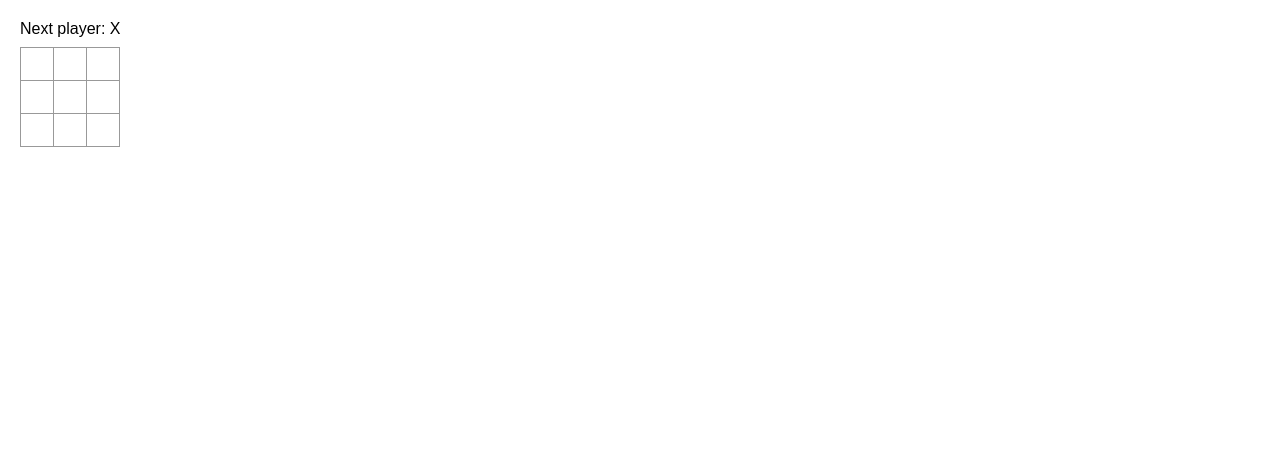
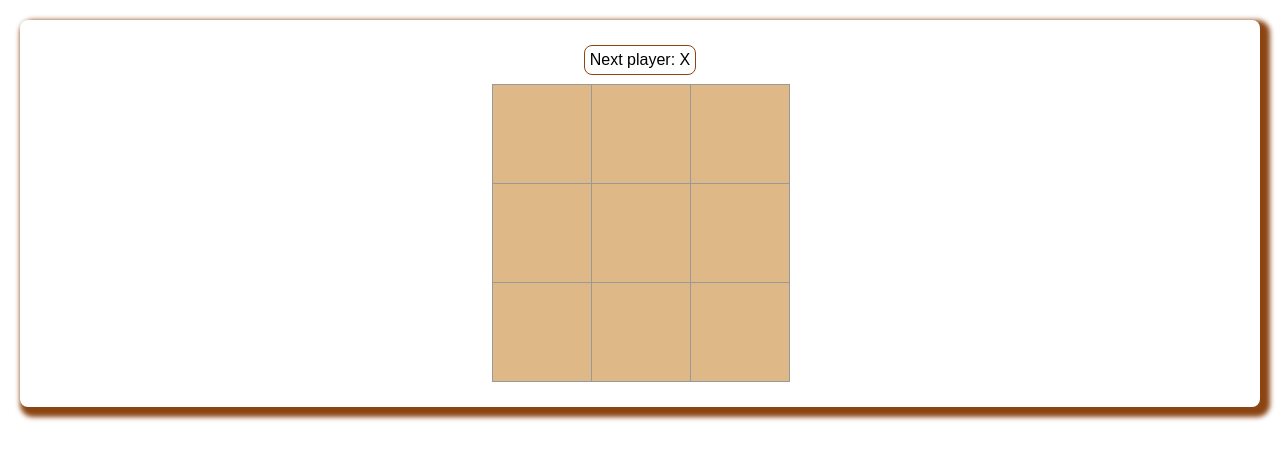
Before and after one commit to Prakash-Ravichandran/Tic_Tac_Toe, a React (Create React App) app: page / in a window 1280 px wide. Shown: the top 460 px of the page. Built offline with nearby package versions, Linux system fonts and the light colour scheme.

Commit message:
feat: css changes for proper UI

```diff
--- a/src/App.css
+++ b/src/App.css
@@ -96,19 +96,30 @@ body {
   padding: 0;
 }
 
+#root {
+  display: flex;
+  flex-direction: column;
+  justify-content: center;
+  align-items: center;
+  /* style */
+  box-shadow: 5px 5px 5px 5px saddlebrown;
+  padding: 25px;
+  border-radius: 8px;
+}
+
 .square {
-  background: #fff;
   border: 1px solid #999;
   float: left;
   font-size: 24px;
   font-weight: bold;
   line-height: 34px;
-  height: 34px;
+  height: 100px;
   margin-right: -1px;
   margin-top: -1px;
   padding: 0;
   text-align: center;
-  width: 34px;
+  width: 100px;
+  background: burlywood;
 }
 
 .board-row:after {
@@ -128,3 +139,9 @@ body {
 .game-info {
   margin-left: 20px;
 }
+
+.status {
+  border: 1px solid saddlebrown;
+  padding: 5px;
+  border-radius: 8px;
+}
```
